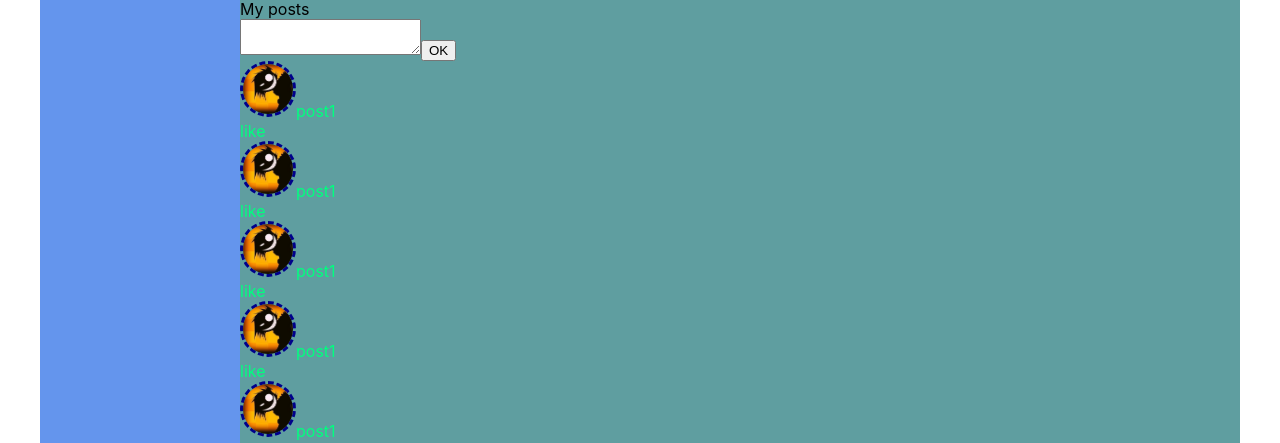
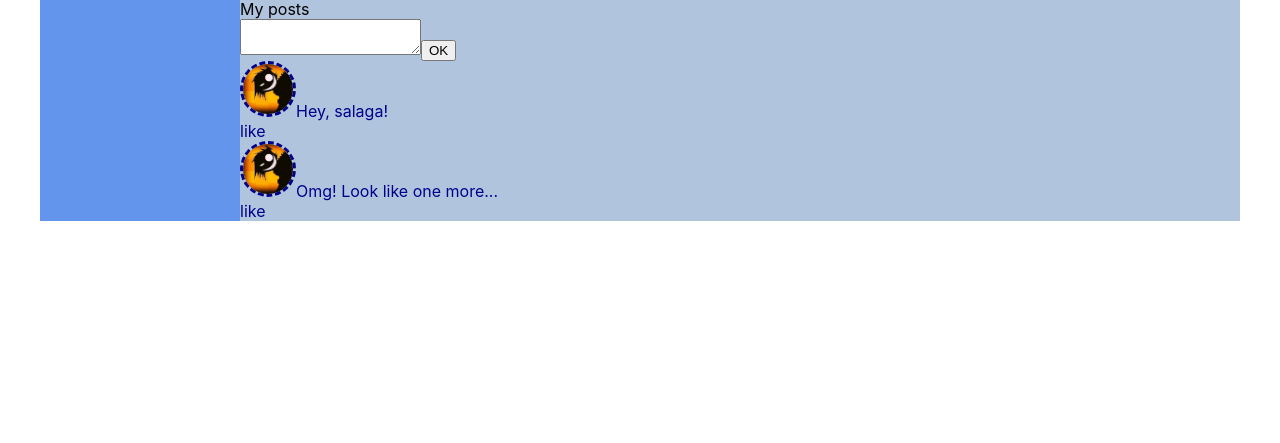
Before and after one commit to buldar/samurai, a React (Create React App) app: page / in a window 1280 px wide. Shown: the part 385-828 px from the top of the page. After the commit the page ends 800 px from the top, so only its background shows below. Built offline with nearby package versions, Linux system fonts and the light colour scheme.

Commit message:
Lets start learn props!

```diff
--- a/src/Components/Profile/MyPosts/MyPosts.js
+++ b/src/Components/Profile/MyPosts/MyPosts.js
@@ -11,11 +11,8 @@ const MyPosts = () => {
                 <button> OK</button>
             </div>
             <div className='posts'>
-                <Post/>
-                <Post/>
-                <Post/>
-                <Post/>
-                <Post/>
+                <Post message="Hey, salaga!"/>
+                <Post message="Omg! Look like one more..."/>
             </div>
         </div>
     )
--- a/src/Components/Profile/MyPosts/Post/Post.module.css
+++ b/src/Components/Profile/MyPosts/Post/Post.module.css
@@ -1,5 +1,5 @@
 .item {
-    color: springgreen;
+    color: darkblue;
 
 }
 .item img {
--- a/src/Components/Profile/Profile.module.css
+++ b/src/Components/Profile/Profile.module.css
@@ -1,4 +1,4 @@
 .profile {
     grid-area: c;
-    background-color: cadetblue;
+    background-color: lightsteelblue;
 }
```
Also changed, not shown: src/Components/Profile/MyPosts/Post/Post.js.
